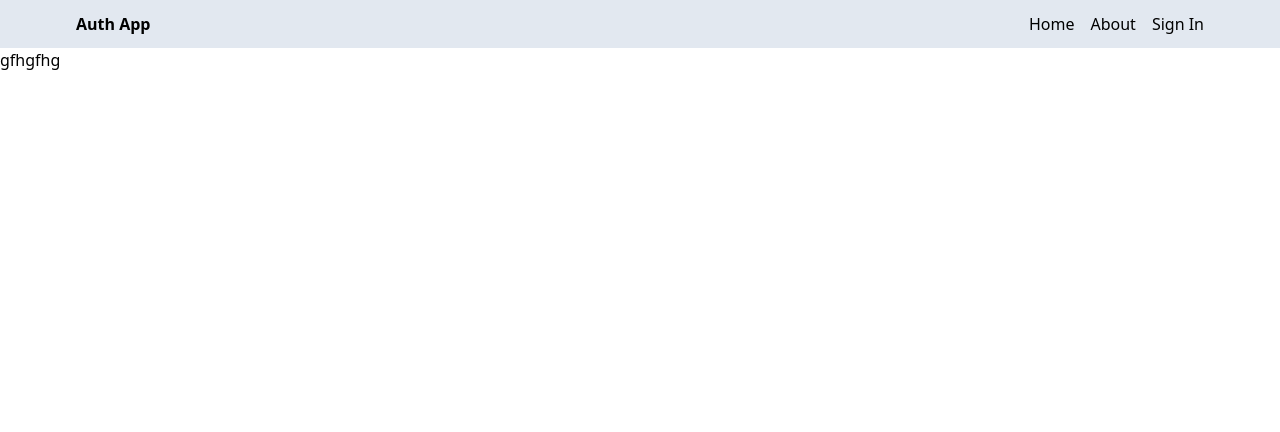
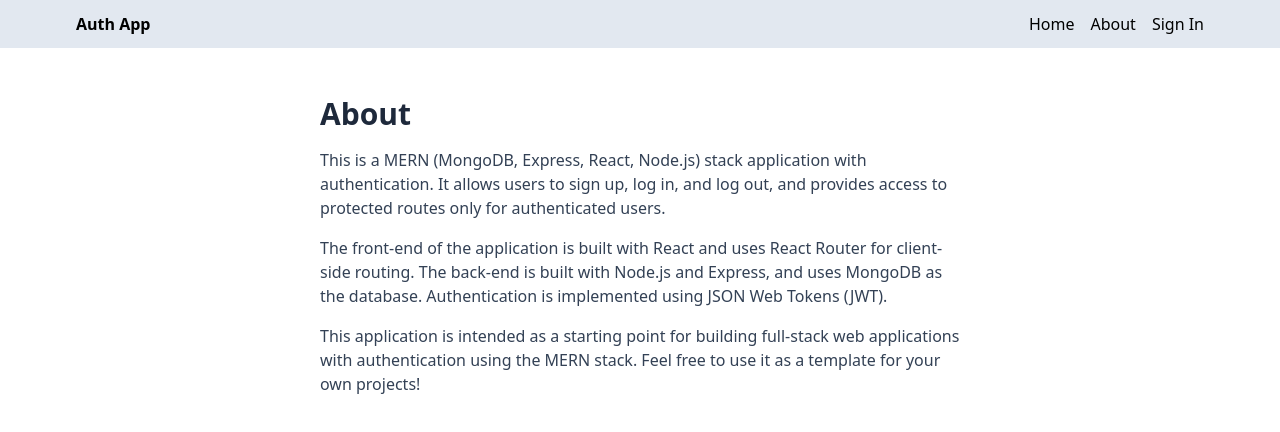
Before and after one commit to SthitiSuman/mern-auth, a React (Vite) app in the folder client/: page /about in a window 1280 px wide. Shown: the top 432 px of the page. Built offline with nearby package versions, Linux system fonts and the light colour scheme; no server answers.

Commit message:
complete home and about pages

```diff
--- a/client/src/pages/About.jsx
+++ b/client/src/pages/About.jsx
@@ -3,9 +3,27 @@ import Header from "../components/Header";
 
 export default function About() {
   return (
-    <div>
+    <>
       <Header></Header>
-      <h1>gfhgfhg</h1>
-    </div>
+      <div className="px-4 py-12 max-w-2xl mx-auto">
+        <h1 className="text-3xl font-bold  mb-4 text-slate-800">About</h1>
+        <p className="mb-4 text-slate-700">
+          This is a MERN (MongoDB, Express, React, Node.js) stack application
+          with authentication. It allows users to sign up, log in, and log out,
+          and provides access to protected routes only for authenticated users.
+        </p>
+        <p className="mb-4 text-slate-700">
+          The front-end of the application is built with React and uses React
+          Router for client-side routing. The back-end is built with Node.js and
+          Express, and uses MongoDB as the database. Authentication is
+          implemented using JSON Web Tokens (JWT).
+        </p>
+        <p className="mb-4 text-slate-700">
+          This application is intended as a starting point for building
+          full-stack web applications with authentication using the MERN stack.
+          Feel free to use it as a template for your own projects!
+        </p>
+      </div>
+    </>
   );
 }
--- a/client/src/pages/Home.jsx
+++ b/client/src/pages/Home.jsx
@@ -1,5 +1,32 @@
 import React from "react";
+import Header from "../components/Header";
 
 export default function Home() {
-  return <div>Home</div>;
+  return (
+    <>
+      <Header></Header>
+      <div className="px-4 py-12 max-w-2xl mx-auto">
+        <h1 className="text-3xl font-bold  mb-4 text-slate-800">
+          Welcome to my Auth App!
+        </h1>
+        <p className="mb-4 text-slate-700">
+          This is a full-stack web application built with the MERN (MongoDB,
+          Express, React, Node.js) stack. It includes authentication features
+          that allow users to sign up, log in, and log out, and provides access
+          to protected routes only for authenticated users.
+        </p>
+        <p className="mb-4 text-slate-700">
+          The front-end of the application is built with React and uses React
+          Router for client-side routing. The back-end is built with Node.js and
+          Express, and uses MongoDB as the database. Authentication is
+          implemented using JSON Web Tokens (JWT).
+        </p>
+        <p className="mb-4 text-slate-700">
+          This application is intended as a starting point for building
+          full-stack web applications with authentication using the MERN stack.
+          Feel free to use it as a template for your own projects!
+        </p>
+      </div>
+    </>
+  );
 }
```
